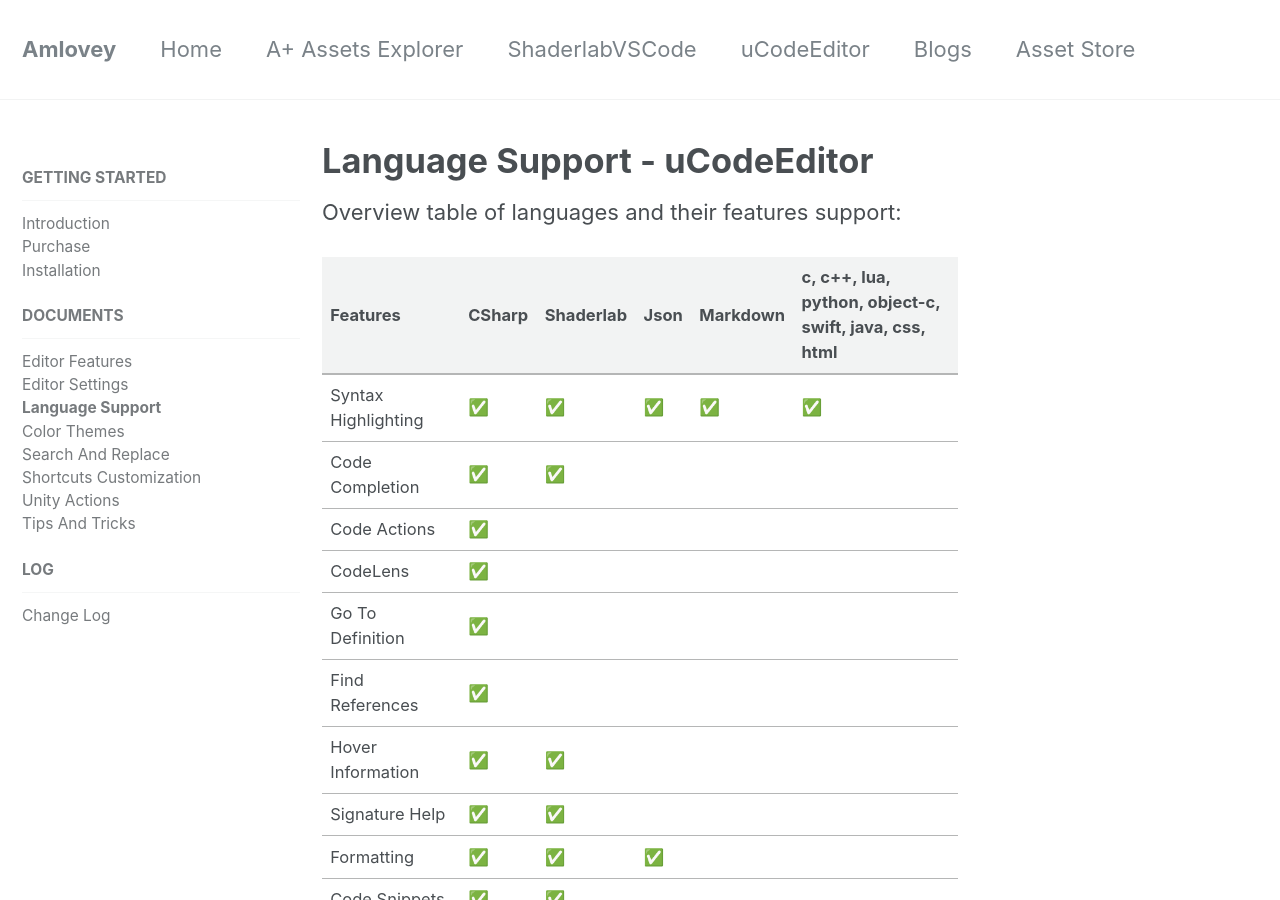
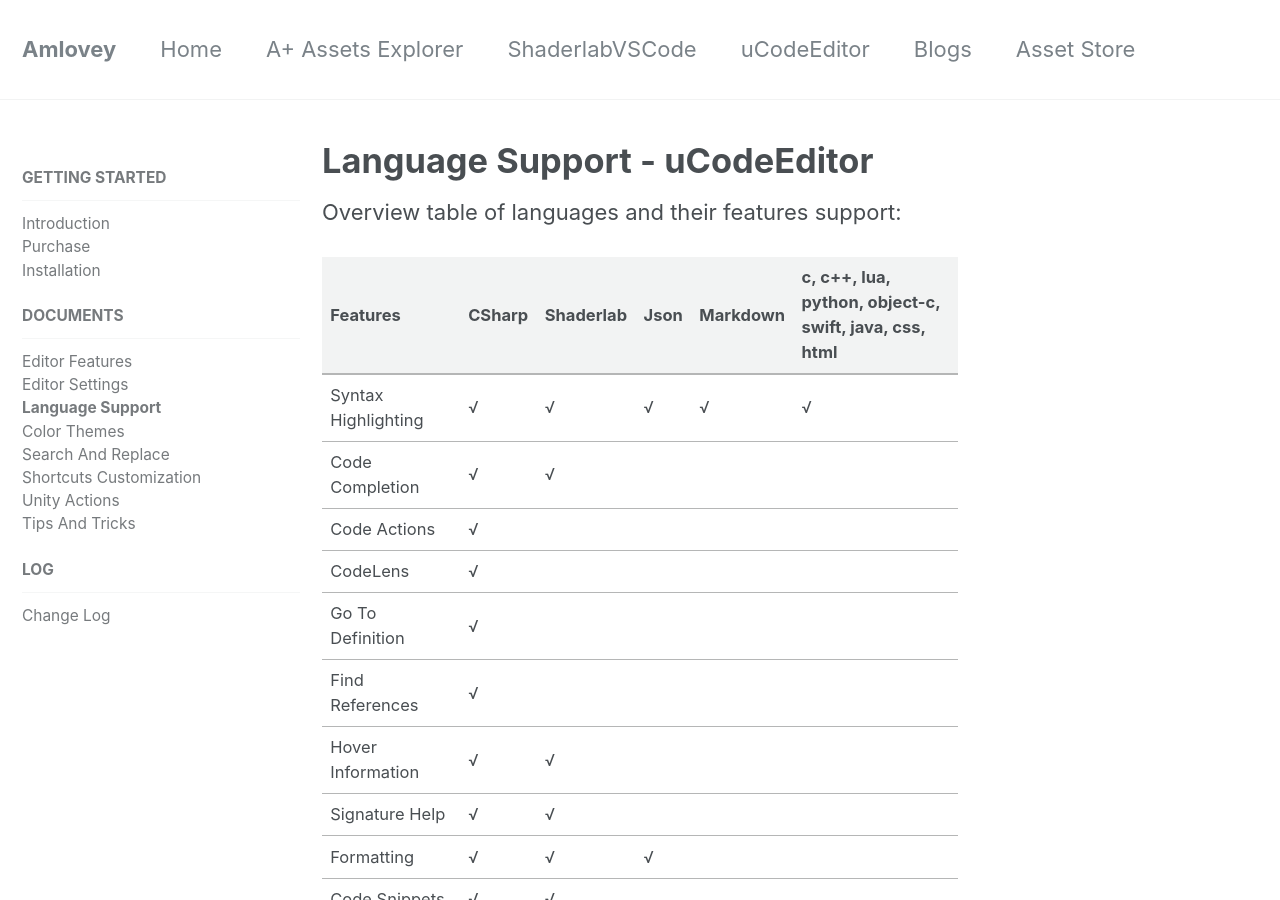
Before and after one commit to amloveyweb/amloveyweb.github.io, a Jekyll site: the page built from _pages/uCodeEditor/languages.md, in a window 1280 px wide and 900 px high. Built offline with Jekyll 4.4.1, drawn with Linux system fonts in a browser that asks for light colours; nearby versions of some CDN libraries; emoji names are drawn with the system emoji font; some of the changed lines change nothing that is shown.

Commit message:
rollback

```diff
--- a/_pages/uCodeEditor/languages.md
+++ b/_pages/uCodeEditor/languages.md
@@ -10,17 +10,17 @@
 
 | Features              | CSharp | Shaderlab | Json | Markdown | c, c++, lua, python, object-c, swift, java, css, html |
 | --------------------- | ------ | --------- | ---- |--- | --------------- |
-| Syntax Highlighting   | :white_check_mark: | :white_check_mark:         | :white_check_mark:    | :white_check_mark:  | :white_check_mark:          |
-| Code Completion       | :white_check_mark:      | :white_check_mark:         |      |    |            |
-| Code Actions          | :white_check_mark:      |           |      |    |            |
-| CodeLens           	| :white_check_mark:      |           |      |    |            |
-| Go To Definition      | :white_check_mark:      |           |      |    |            |
-| Find References       | :white_check_mark:      |           |      |    |            |
-| Hover Information     | :white_check_mark:      | :white_check_mark:         |      |    |            |
-| Signature Help        | :white_check_mark:      | :white_check_mark:         |      |    |            |
-| Formatting            | :white_check_mark:      | :white_check_mark:         | :white_check_mark:    |    |            |
-| Code Snippets         | :white_check_mark:      | :white_check_mark:         |      |    |            |
-| Document Symbol       | :white_check_mark:      | :white_check_mark:         | :white_check_mark:    |    |            |
-| Diagnostics           | :white_check_mark:      |           |      |    |            |
-| Xml Document Comments | :white_check_mark:      |           |      |    |            |
-| Preview				|        |		     |		| :white_check_mark:  |			  |
+| Syntax Highlighting   | √  | √          | √     | √   | √           |
+| Code Completion       | √       | √          |      |    |            |
+| Code Actions          | √       |           |      |    |            |
+| CodeLens           	| √       |           |      |    |            |
+| Go To Definition      | √       |           |      |    |            |
+| Find References       | √       |           |      |    |            |
+| Hover Information     | √       | √          |      |    |            |
+| Signature Help        | √       | √          |      |    |            |
+| Formatting            | √       | √          | √     |    |            |
+| Code Snippets         | √       | √          |      |    |            |
+| Document Symbol       | √       | √          | √     |    |            |
+| Diagnostics           | √       |           |      |    |            |
+| Xml Document Comments | √       |           |      |    |            |
+| Preview				|        |		     |		| √   |			  |
```
